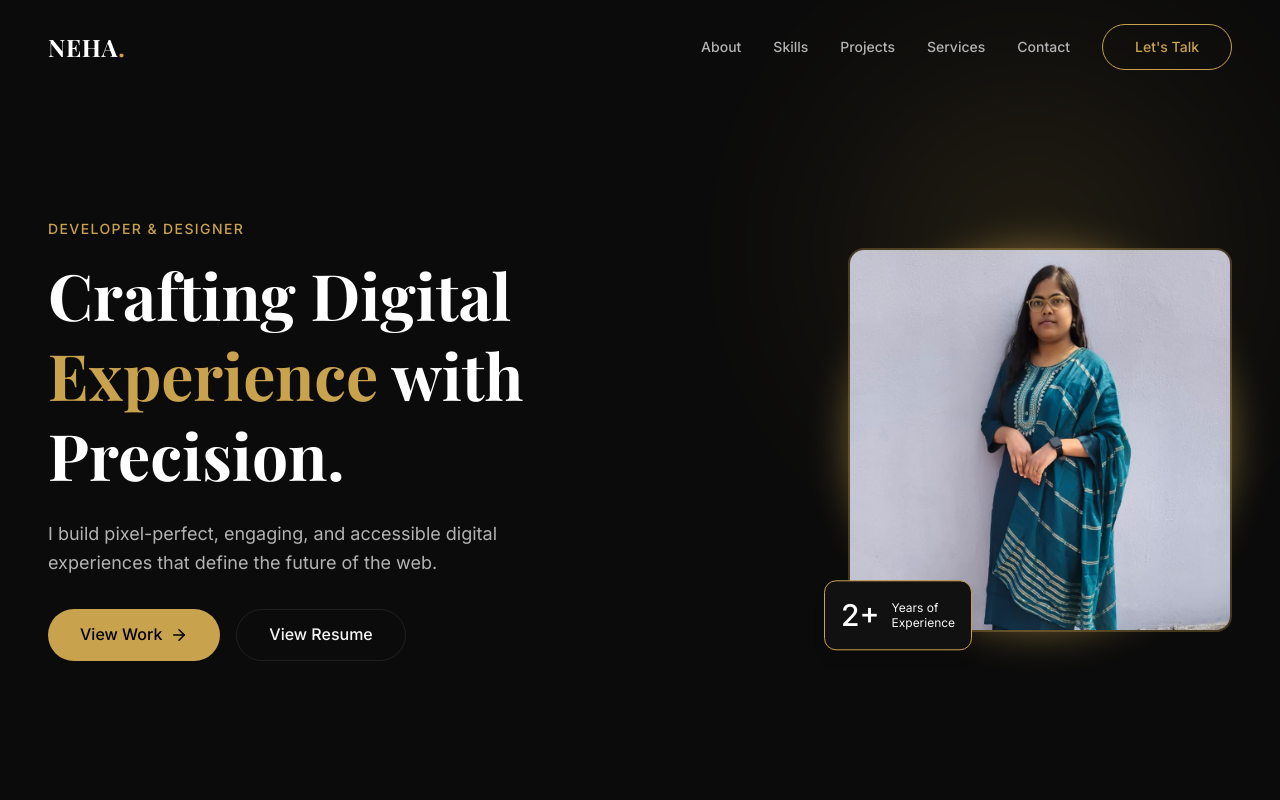
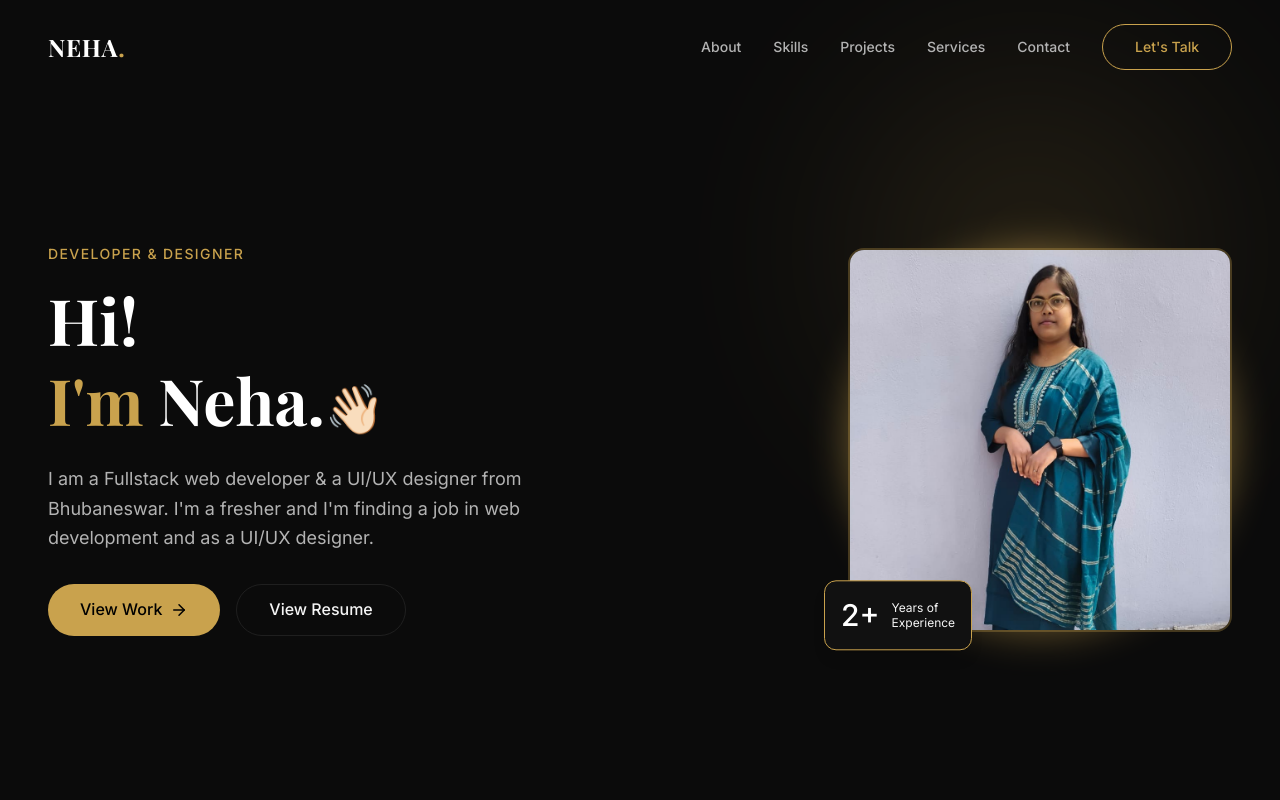
Before and after one commit to NiharikaNeha/_NEHA, a React (Vite) app: page / in a window 1280 px wide. Shown: the top 800 px of the page. Built offline with nearby package versions, Linux system fonts and the light colour scheme.

Commit message:
maded changes in home.jsx

```diff
--- a/src/components/hero/Hero.jsx
+++ b/src/components/hero/Hero.jsx
@@ -34,19 +34,17 @@ const Hero = () => {
             className="font-heading font-bold text-white leading-tight mb-6"
             style={{ fontSize: "clamp(2.5rem, 5vw, 4rem)" }} // Responsive heading
           >
-            Crafting Digital <br />
+            Hi! <br />
             <span style={{ color: theme.colors.accentPrimary }}>
-              Experience
+              I'm
             </span>{" "}
-            with <br />
-            Precision.
+            Neha.<span className="text-5xl">👋🏻</span>
           </h1>
           <p
             className="text-lg mb-8 max-w-lg leading-relaxed"
             style={{ color: theme.colors.textSecondary }}
           >
-            I build pixel-perfect, engaging, and accessible digital experiences
-            that define the future of the web.
+            I am a Fullstack web developer & a UI/UX designer from Bhubaneswar. I'm a fresher and I'm finding a job in web development and as a UI/UX designer.
           </p>
 
           <div className="flex flex-wrap gap-4">
```
